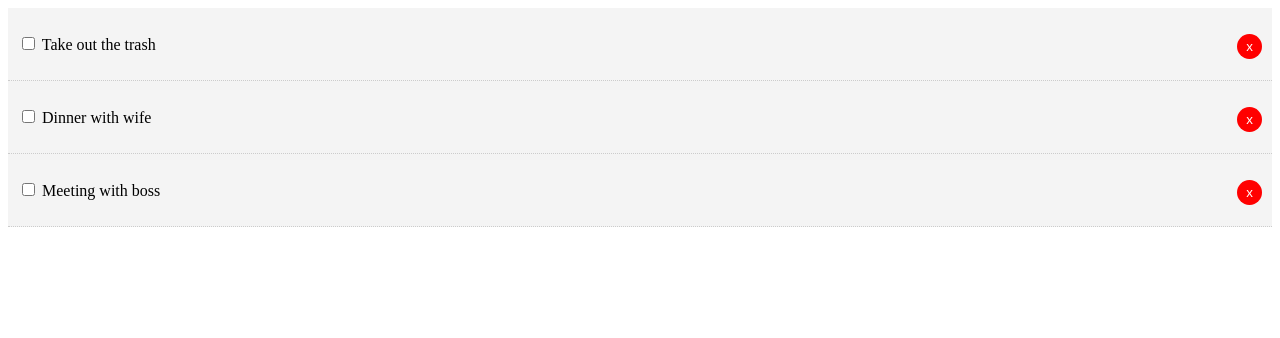
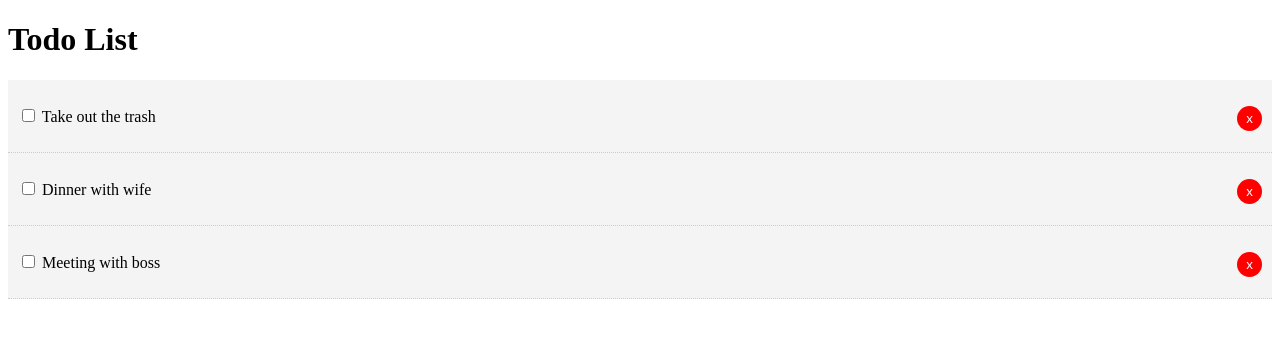
Before and after one commit to IAmAaronHatch/react-sandbox, a React (Create React App) app: page / in a window 1280 px wide. Shown: the top 338 px of the page. Built offline with nearby package versions, Linux system fonts and the light colour scheme.

Commit message:
Imported Header and placed it at the top of the render

```diff
--- a/src/App.js
+++ b/src/App.js
@@ -1,5 +1,6 @@
 import React, { Component } from 'react';
 import Todos from './components/Todos';
+import Header from './components/layout/Header';
 
 class App extends Component {
   state = {
@@ -41,6 +42,7 @@
   render() {
     return (
       <div>
+        <Header />
         <Todos
           todos={this.state.todos}
           markComplete={this.markComplete}
```
